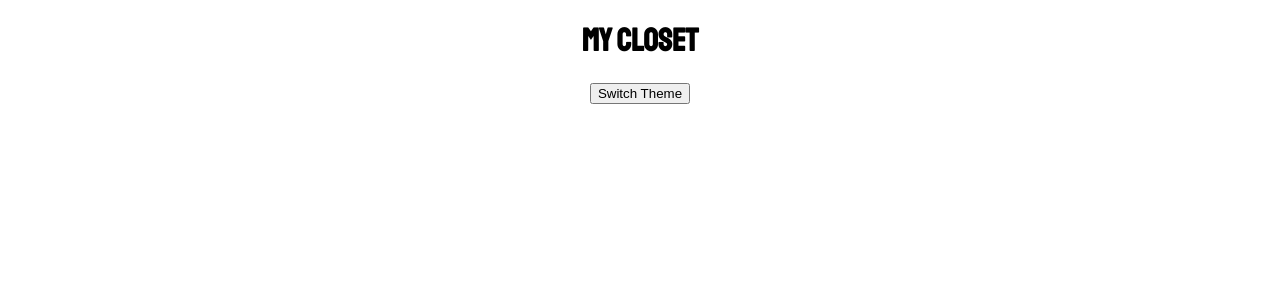
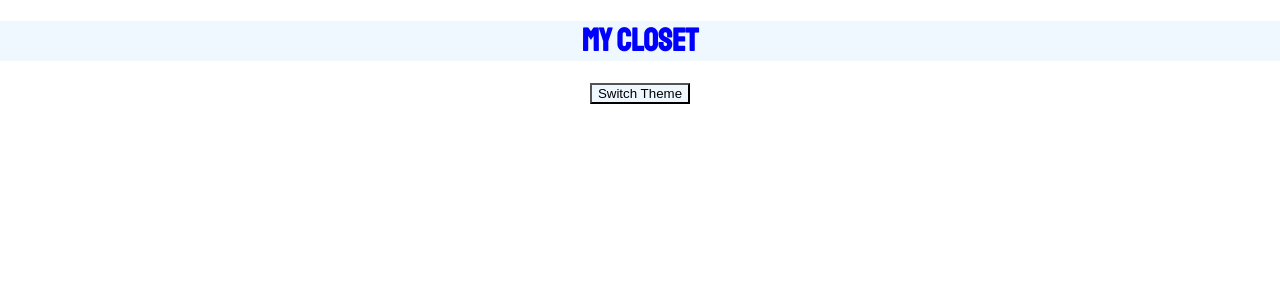
Before and after one commit to emilytm/closet-project, a React (Create React App) app: page / in a window 1280 px wide. Shown: the top 300 px of the page. Built offline with nearby package versions, Linux system fonts and the light colour scheme.

Commit message:
Reorganized stylesheets by component

```diff
--- a/src/App.js
+++ b/src/App.js
@@ -1,6 +1,7 @@
 import logo from './assets/logo.svg';
 import './styles/App.css';
-import './styles/Theme.css'
+import './styles/Header.css';
+import './styles/Button.css';
 
 import Header from './components/Header'
 import ThemeButton from './components/themeButton'
--- a/src/components/Header.js
+++ b/src/components/Header.js
@@ -1,6 +1,6 @@
 import React, { Component } from 'react'
 import ThemeContext from './themeContext'
-import '../styles/Theme.css'
+import '../styles/Header.css'
 
 class Header extends Component {
     render(){
--- a/src/components/themeButton.js
+++ b/src/components/themeButton.js
@@ -1,6 +1,6 @@
 import React, {Component} from 'react'
 import ThemeContext from './themeContext'
-import '../styles/Theme.css'
+import '../styles/Button.css'
 
 class ThemeButton extends Component {
 
--- a/src/index.js
+++ b/src/index.js
@@ -1,7 +1,8 @@
 import React from 'react';
 import ReactDOM from 'react-dom/client';
 import './styles/index.css';
-import './styles/Theme.css';
+import './styles/Header.css';
+import './styles/Button.css';
 import App from './App';
 import reportWebVitals from './reportWebVitals';
 import ThemeContext from './components/themeContext';
--- /dev/null
+++ b/src/styles/Button.css
@@ -0,0 +1,11 @@
+
+
+button.dark-theme {
+    background-color: black;
+    color: aliceblue;
+}
+
+button.light-theme {
+    background-color: aliceblue;
+    color: black;
+}
--- /dev/null
+++ b/src/styles/Header.css
@@ -0,0 +1,15 @@
+
+header {
+    font-family: 'Staatliches', 'Helvetica Neue',
+    sans-serif;
+}
+
+header.dark-theme {
+    background-color: black;
+    color:aliceblue;
+}
+
+header.light-theme {
+    background-color: aliceblue;
+    color: black;
+}
--- a/src/styles/Theme.css
+++ /dev/null
@@ -1,22 +0,0 @@
-header .dark-theme {
-    background-color: black;
-    color:aliceblue;
-}
-
-header .light-theme {
-    background-color: aliceblue;
-    color: black;
-}
-
-
-
-
-button .dark-theme {
-    background-color: black;
-    color: aliceblue;
-}
-
-button .light-theme {
-    background-color: aliceblue;
-    color: black;
-}
--- a/src/styles/index.css
+++ b/src/styles/index.css
@@ -2,8 +2,6 @@
 
 body {
   margin: 0;
-  font-family: 'Staatliches', 'Helvetica Neue',
-    sans-serif;
   -webkit-font-smoothing: antialiased;
   -moz-osx-font-smoothing: grayscale;
 }
@@ -12,3 +10,7 @@ code {
   font-family: source-code-pro, Menlo, Monaco, Consolas, 'Courier New',
     monospace;
 }
+
+* {
+  color: blue;
+}
```
